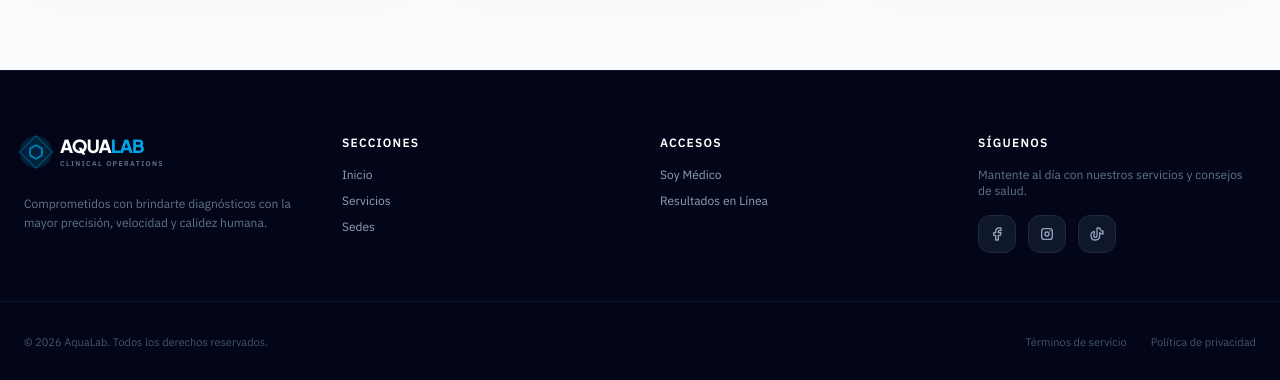
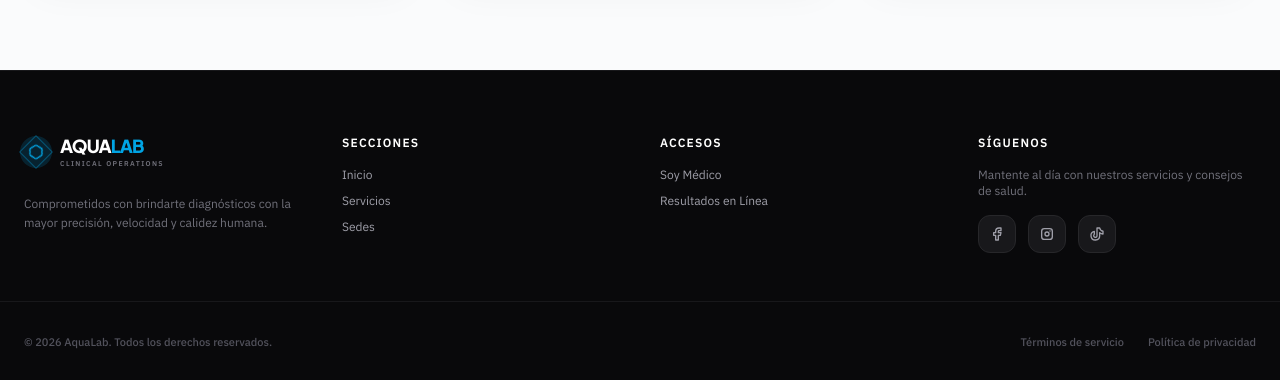
Before and after one commit to JosePizarro1/tu-lab, a React (Vite) app: page / in a window 1280 px wide. Shown: the part 864-1244 px from the top of the page. Built offline with nearby package versions, Linux system fonts and the light colour scheme.

Commit message:
style: change footer background and borders to neutral zinc to remove bluish tints

```diff
--- a/src/App.tsx
+++ b/src/App.tsx
@@ -75,8 +75,8 @@ function App() {
         </main>
       </div>
 
-      {/* Footer - Rediseñado Premium en Slate Oscuro */}
-      <footer className="w-full bg-slate-950 text-slate-400 pt-16 pb-8 border-t border-slate-900 font-plex">
+      {/* Footer - Rediseñado Premium en Zinc Oscuro Neutro */}
+      <footer className="w-full bg-zinc-950 text-zinc-400 pt-16 pb-8 border-t border-zinc-900 font-plex">
         <div className="max-w-7xl mx-auto px-6 grid grid-cols-1 md:grid-cols-4 gap-10 mb-12">
 
           {/* Columna 1: Branding */}
@@ -92,10 +92,10 @@ function App() {
                 <span className="font-jakarta font-extrabold text-lg tracking-tighter text-white leading-none">
                   AQUA<span className="text-cerulean">LAB</span>
                 </span>
-                <p className="text-[7px] font-bold uppercase tracking-[0.2em] text-slate-500">Clinical Operations</p>
+                <p className="text-[7px] font-bold uppercase tracking-[0.2em] text-zinc-500">Clinical Operations</p>
               </div>
             </div>
-            <p className="text-xs text-slate-500 leading-relaxed max-w-xs mt-2">
+            <p className="text-xs text-zinc-500 leading-relaxed max-w-xs mt-2">
               Comprometidos con brindarte diagnósticos con la mayor precisión, velocidad y calidez humana.
             </p>
           </div>
@@ -132,15 +132,15 @@ function App() {
           {/* Columna 4: Redes Sociales */}
           <div>
             <h4 className="text-xs font-bold uppercase tracking-widest text-white mb-4">Síguenos</h4>
-            <p className="text-xs text-slate-500 mb-4">Mantente al día con nuestros servicios y consejos de salud.</p>
+            <p className="text-xs text-zinc-500 mb-4">Mantente al día con nuestros servicios y consejos de salud.</p>
             <div className="flex items-center gap-3">
-              <a href="https://facebook.com" target="_blank" rel="noopener noreferrer" className="p-2.5 bg-slate-900 hover:bg-cerulean/10 border border-slate-800 hover:border-cerulean/30 text-slate-400 hover:text-cerulean rounded-xl transition-all">
+              <a href="https://facebook.com" target="_blank" rel="noopener noreferrer" className="p-2.5 bg-zinc-900 hover:bg-cerulean/10 border border-zinc-800 hover:border-cerulean/30 text-zinc-400 hover:text-cerulean rounded-xl transition-all">
                 <IconBrandFacebook className="w-4 h-4" />
               </a>
-              <a href="https://instagram.com" target="_blank" rel="noopener noreferrer" className="p-2.5 bg-slate-900 hover:bg-cerulean/10 border border-slate-800 hover:border-cerulean/30 text-slate-400 hover:text-cerulean rounded-xl transition-all">
+              <a href="https://instagram.com" target="_blank" rel="noopener noreferrer" className="p-2.5 bg-zinc-900 hover:bg-cerulean/10 border border-zinc-800 hover:border-cerulean/30 text-zinc-400 hover:text-cerulean rounded-xl transition-all">
                 <IconBrandInstagram className="w-4 h-4" />
               </a>
-              <a href="https://tiktok.com" target="_blank" rel="noopener noreferrer" className="p-2.5 bg-slate-900 hover:bg-cerulean/10 border border-slate-800 hover:border-cerulean/30 text-slate-400 hover:text-cerulean rounded-xl transition-all">
+              <a href="https://tiktok.com" target="_blank" rel="noopener noreferrer" className="p-2.5 bg-zinc-900 hover:bg-cerulean/10 border border-zinc-800 hover:border-cerulean/30 text-zinc-400 hover:text-cerulean rounded-xl transition-all">
                 <IconBrandTiktok className="w-4 h-4" />
               </a>
             </div>
@@ -148,7 +148,7 @@ function App() {
         </div>
 
         {/* Línea Divisoria Inferior */}
-        <div className="max-w-7xl mx-auto px-6 pt-8 border-t border-slate-900 flex flex-col sm:flex-row items-center justify-between gap-4 text-[11px] text-slate-600">
+        <div className="max-w-7xl mx-auto px-6 pt-8 border-t border-zinc-900 flex flex-col sm:flex-row items-center justify-between gap-4 text-[11px] text-zinc-600 font-medium">
           <span>&copy; {new Date().getFullYear()} AquaLab. Todos los derechos reservados.</span>
           <div className="flex gap-6">
             <a href="#" className="hover:text-cerulean transition-colors">Términos de servicio</a>
```
